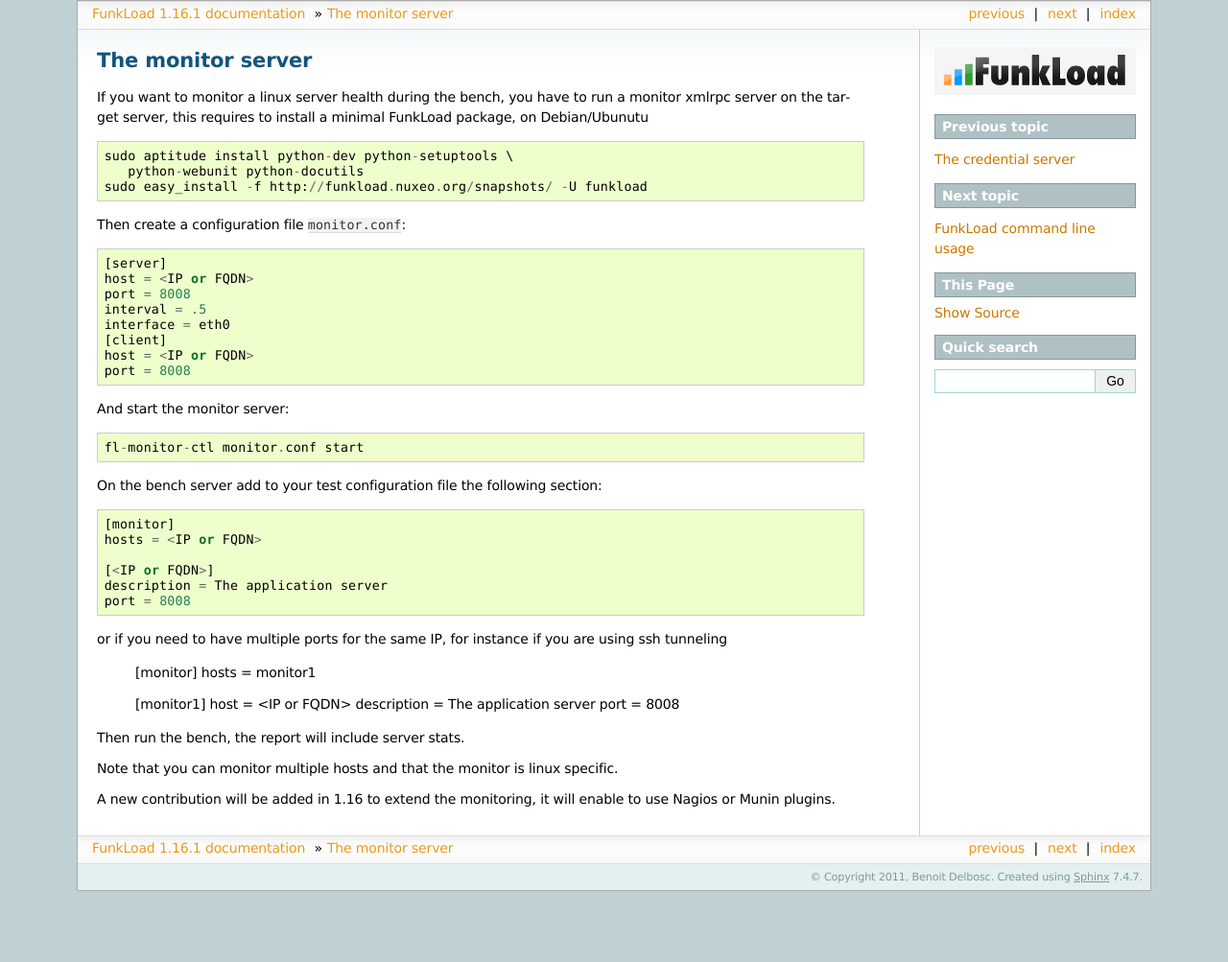
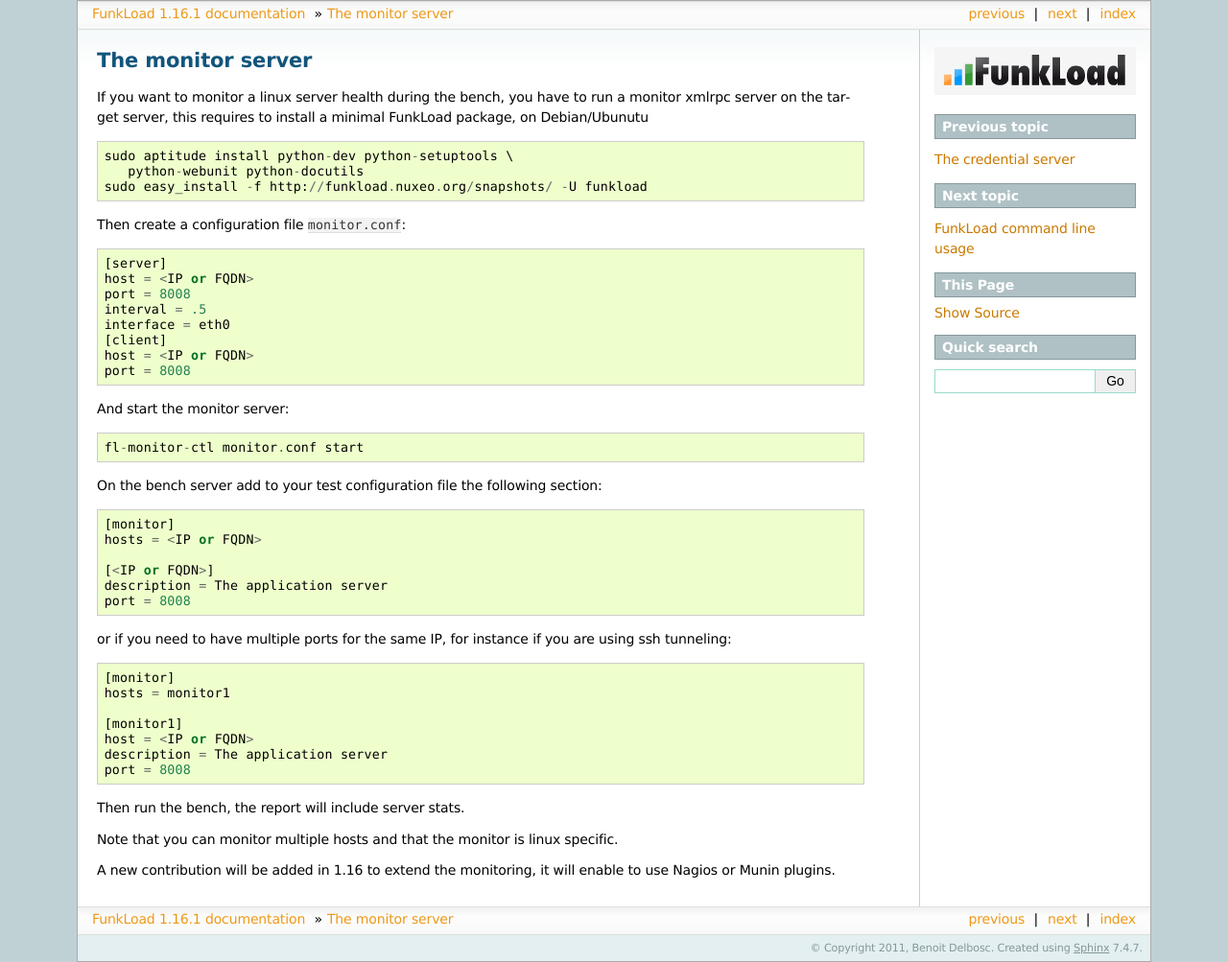
Before and after one commit to nuxeo/FunkLoad, a Sphinx documentation site: the page built from doc/source/monitoring.rst, in a window 1280 px wide. Shown: the whole page at 96% size. Built offline with Sphinx 7.4.7, drawn with Linux system fonts in a browser that asks for light colours; before the commit the page ends 929 px from its top, so only the background shows below that.

```diff
--- a/doc/source/monitoring.rst
+++ b/doc/source/monitoring.rst
@@ -34,7 +34,8 @@ On the bench server add to your test configuration file the following section::
   description = The application server
   port = 8008
 
-or if you need to have multiple ports for the same IP, for instance if you are using ssh tunneling
+or if you need to have multiple ports for the same IP, for instance if you are
+using ssh tunneling::
 
   [monitor]
   hosts = monitor1
```
